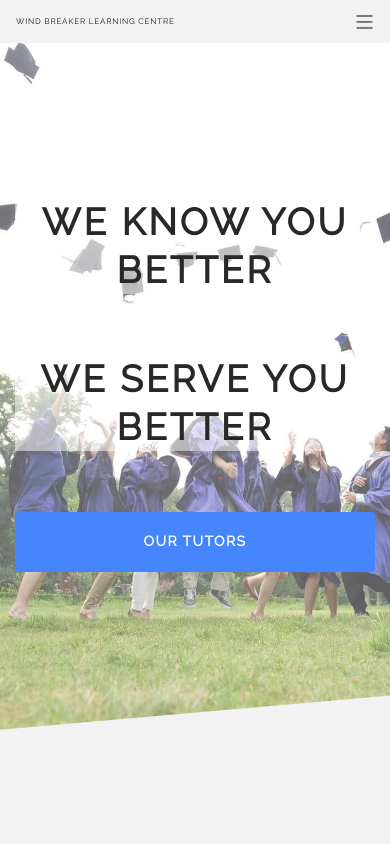
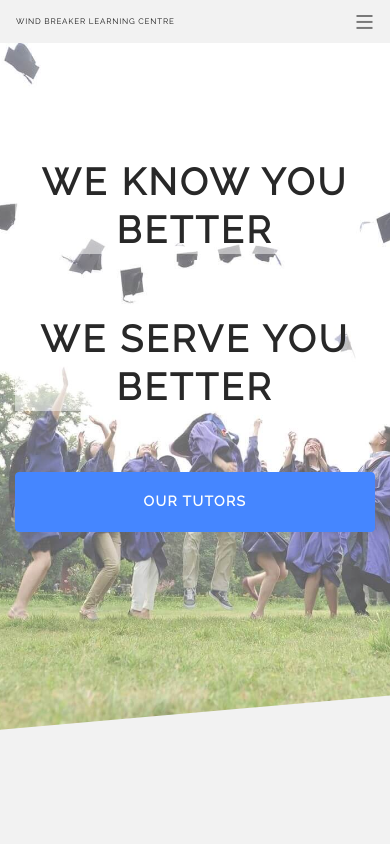
Before and after one commit to yulapshun/wblearning.center, a plain HTML site: page v2/index.html in a window 390 px wide. Shown: the top 844 px of the page. Drawn offline with Linux system fonts and the light colour scheme; some packages are replaced by stand-ins of ours; no server answers; files whose address does not match are found by name.

Commit message:
Add files via upload

```diff
--- a/v2/css/style.css
+++ b/v2/css/style.css
@@ -254,7 +254,7 @@ textarea {
   @media screen and (max-width: 960px) {
     .ftco-vh-100 {
       height: inherit;
-      padding-top: 5em;
+      padding-top: 0;
       padding-bottom: 5em; } }
 
 .ftco-vh-75 {
```
